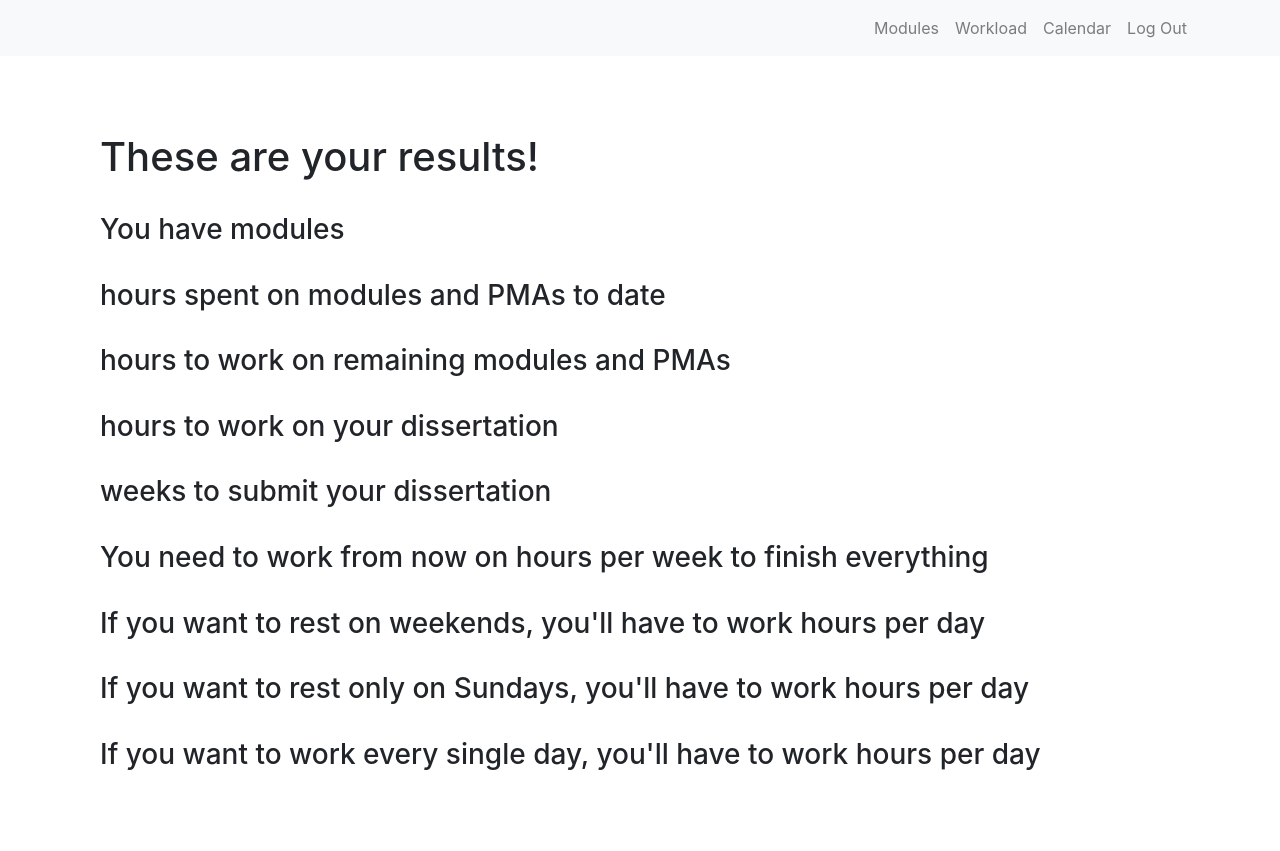
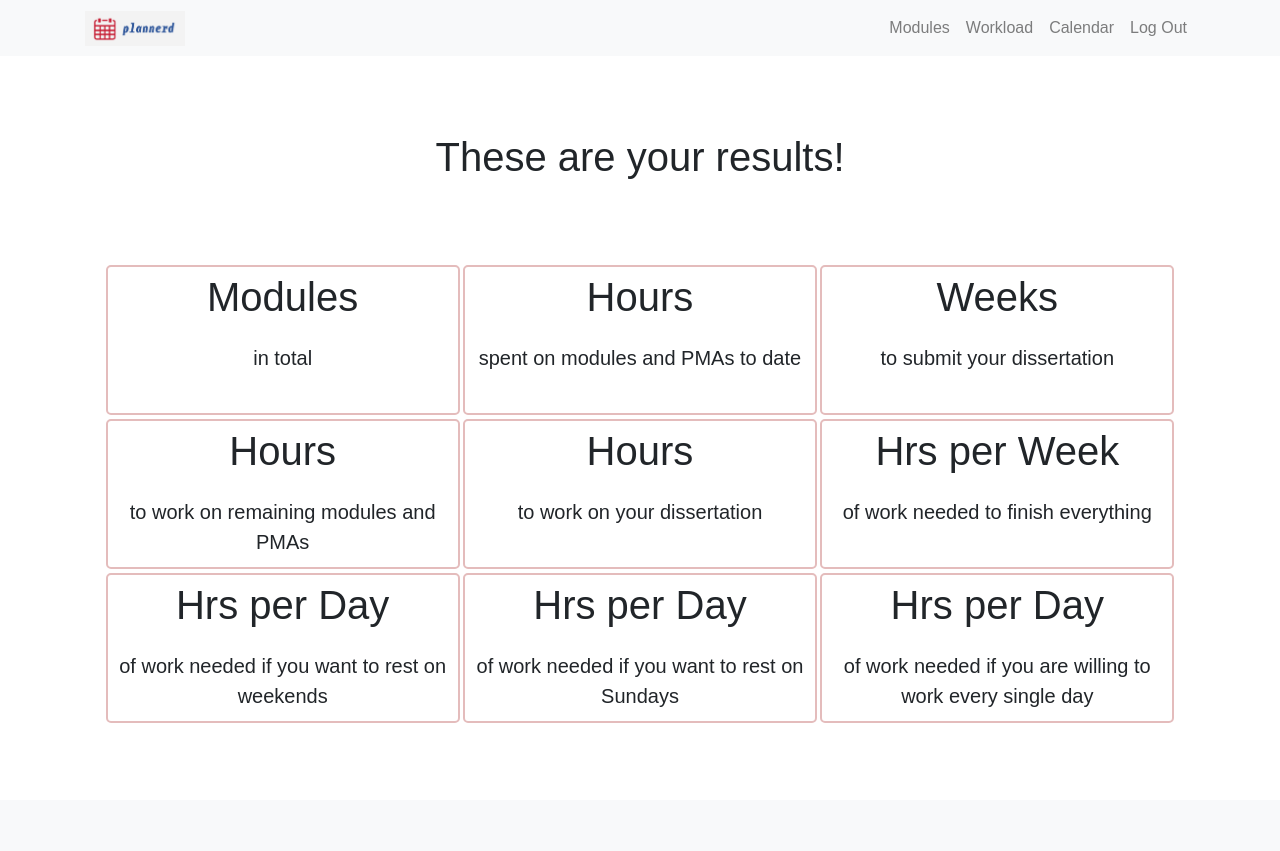
Before and after one commit to Licencinho/PMA, a Flask app: template templates/results.html in a window 1280 px wide. After the commit the page ends 723 px from the top, so only its background shows below. Run offline with Flask 2, Linux system fonts and the light colour scheme; the template is opened without the code that fills it, so the values that code supplies are empty; some libraries are stand-ins or nearby versions.

Commit message:
Updating styles to everything

```diff
--- /dev/null
+++ b/static/styles.css
@@ -0,0 +1,120 @@
+/* Additional CSS styles for the classes created for Plannerd */
+
+body {
+    font-family: Arial, Helvetica, sans-serif;
+  }
+
+.login {
+    padding: 20px;
+    background-color: #f3f3f3;
+    position: absolute;
+    top: 50%;
+    left: 50%;
+    /*Centering adapted from https://css-tricks.com/quick-css-trick-how-to-center-an-object-exactly-in-the-center/ */
+    transform: translate(-50%, -50%);
+    text-align: center;
+}
+
+.button {
+  background-color: #2e559c;
+  color: white;
+  padding: 12px 34px;
+  text-align: center;
+  font-size: 20px;
+  border-radius: 8px;
+  transition-duration: 0.4s;
+  margin: 10px
+}
+.button:hover {
+  background-color: white;
+  color: black;
+}
+
+.form-container{
+  width:80%;
+  margin:auto;
+}
+
+.form-login-field {
+  padding: 12px 20px;
+  margin: 8px 0;
+  box-sizing: border-box;
+  width:50%;
+  float:right;
+}
+.form-login-field:focus {
+  border: 3px solid #555;
+}
+
+.form-login-label{
+  width:30%;
+  font-size: 20px;
+  padding: 12px 5px;
+  margin: 8px 0;
+  box-sizing: border-box;
+  display: inline-block;
+  text-align: right;
+}
+
+.form-label{
+  font-size: 20px;
+  padding: 12px 5px;
+  margin: 8px 0;
+  box-sizing: border-box;
+  display: inline-block;
+}
+
+.form-field {
+  padding: 12px 20px;
+  margin: 8px 0;
+  box-sizing: border-box;
+  width:50%;
+}
+.form-field:focus {
+  border: 3px solid #555;
+}
+
+.left-column {
+  width: 33%;
+  height: 150px;
+  text-align: center;
+  font-size: 20px;
+  margin-bottom: 4px;
+  margin-right: 4px;
+  border: 2px solid #e4bcbc;
+  border-radius: 5px;
+  margin:auto;
+}
+
+.middle-column {
+  width: 33%;
+  text-align: center;
+  height: 150px;
+  font-size: 20px;
+  margin-bottom: 4px;
+  border: 2px solid #e4bcbc;
+  border-radius: 5px;
+  margin: auto;
+}
+
+.right-column {
+  width: 33%;
+  text-align: center;
+  height: 150px;
+  font-size: 20px;
+  margin-bottom: 4px;
+  margin-left: 4px;
+  border: 2px solid #e4bcbc;
+  border-radius: 5px;
+  margin:auto;
+}
+
+.row:after {
+  content: "";
+  display: table;
+  clear: both;
+}
+
+.row{
+  margin:4px
+}
--- a/templates/includes/_navbar.html
+++ b/templates/includes/_navbar.html
@@ -2,7 +2,7 @@
 <!-- Navigation -->
 <nav class="navbar navbar-expand-lg navbar-light bg-light fixed-top">
   <div class="container">
-    <a class="navbar-brand">{{app_data['project_name']}}</a>
+    <a href="/home"><img src="static\plannerd_logo.png" alt="Plannerd" width="100" height="35"> </img> </a>
     <button class="navbar-toggler" type="button" data-toggle="collapse" data-target="#navbarResponsive" aria-controls="navbarResponsive" aria-expanded="false" aria-label="Toggle navigation">
           <span class="navbar-toggler-icon"></span>
         </button>
--- a/templates/layout.html
+++ b/templates/layout.html
@@ -6,12 +6,14 @@
     <meta name="description" content="{{ app_data['description'] }}">
     <meta name="keywords" content="{{ app_data['keywords'] }}">
     <meta name="author" content="{{ app_data['author'] }}">
-    <link rel="icon" href="../../../../favicon.ico">
+    <link rel="icon" href="static/favicon.ico">
 
     <title>{{ app_data['html_title'] }}</title>
 
     <!-- Bootstrap core CSS -->
     <link rel="stylesheet" href="https://stackpath.bootstrapcdn.com/bootstrap/4.4.1/css/bootstrap.min.css" integrity="sha384-Vkoo8x4CGsO3+Hhxv8T/Q5PaXtkKtu6ug5TOeNV6gBiFeWPGFN9MuhOf23Q9Ifjh" crossorigin="anonymous">
+    <!-- Additional CSS -->
+    <link rel="stylesheet" href="static/styles.css" >
   </head>
 
   <body>
--- a/templates/results.html
+++ b/templates/results.html
@@ -1,27 +1,52 @@
 {% extends 'layout.html' %}
 
 {% block body %}
-    <h1>These are your results!</h1>
-
+    <span style = "text-align: center;"><h1>These are your results!</h1> </span>
     <br>
-    <h3>You have {{ formResults['number_of_modules'] }} modules</h3>
     <br>
-    <h3>{{ formResults['hours_in_modules_and_PMAs'] }} hours spent on modules and PMAs to date</h3>
     <br>
-    <h3>{{ formResults['module_hours_to_do'] }} hours to work on remaining modules and PMAs</h3>
-    <br>
-    <h3>{{ formResults['dissertation_hours_to_do'] }} hours to work on your dissertation</h3>
-    <br>
-    <h3>{{ formResults['weeks_to_submission'] }} weeks to submit your dissertation</h3>
-    <br>
-    <h3>You need to work from now on {{ formResults['hours_per_week'] }} hours per week to finish everything</h3>
-    <br>
-    <h3>If you want to rest on weekends, you'll have to work {{ formResults['hours_per_day_in_5_day_week'] }} hours per day</h3>
-    <br>
-    <h3>If you want to rest only on Sundays, you'll have to work {{ formResults['hours_per_day_in_6_day_week'] }} hours per day</h3>
-    <br>
-    <h3>If you want to work every single day, you'll have to work {{ formResults['hours_per_day_in_7_day_week'] }} hours per day</h3>
-    <br>
+    <div class="row">
+        <div class="left-column">
+            <span style = "font-size: 40px;"><p>{{ formResults['number_of_modules'] }} Modules</p></span>
+            <p>in total</p>
+        </div>
+        <div class="middle-column">
+            <span style = "font-size: 40px;"><p>{{ formResults['hours_in_modules_and_PMAs'] }} Hours</p></span>
+            <p>spent on modules and PMAs to date</p>
+        </div>
+        <div class="right-column">
+            <span style = "font-size: 40px"><p>{{ formResults['weeks_to_submission'] }} Weeks</p></span>
+            <p>to submit your dissertation</p>
+        </div>
+    </div>
+    <div class="row">
+        <div class="left-column">
+            <span style = "font-size: 40px"><p>{{ formResults['module_hours_to_do'] }} Hours</p></span>
+            <p>to work on remaining modules and PMAs</p>
+        </div>
+        <div class ="middle-column">
+            <span style = "font-size: 40px"><p>{{ formResults['dissertation_hours_to_do'] }} Hours</p></span>
+            <p>to work on your dissertation</p>
+        </div>
+        <div class ="right-column">
+            <span style = "font-size: 40px"><p>{{ formResults['hours_per_week'] }} Hrs per Week</p></span>
+            <p>of work needed to finish everything</p>
+        </div>
+    </div>
+    <div class= "row">
+        <div class ="left-column">
+            <span style = "font-size: 40px"><p>{{ formResults['hours_per_day_in_5_day_week'] }} Hrs per Day</p></span>
+            <p>of work needed if you want to rest on weekends</p>
+        </div>
+        <div class ="middle-column">
+            <span style = "font-size: 40px"><p>{{ formResults['hours_per_day_in_6_day_week'] }} Hrs per Day</p></span>
+            <p>of work needed if you want to rest on Sundays</p>
+        </div>
+        <div class ="right-column">
+            <span style = "font-size: 40px"><p>{{ formResults['hours_per_day_in_7_day_week'] }} Hrs per Day</p></span>
+            <p>of work needed if you are willing to work every single day</p>
+        </div>
+    </div>
     <br>
     <br>
 
--- a/templates/workload.html
+++ b/templates/workload.html
@@ -3,8 +3,10 @@
 {% block body %}
     <h1>Workload Calculator</h1>
     <br>
+    <span style="font-size: 20px;">
     <p> We are going to ask you a couple of questions to help you plan your work. Ask as honestly as possible, and if you don't know a value, put an estimate</p></p>
     <br>
+
     <p class="lead">
         <form method="POST" action="submit" novalidate>
             {{ form.csrf_token }}
@@ -218,7 +220,8 @@
             {%endfor%}
 
             </br>
-            <input type="submit" value="Submit">
+        </span>
+            <input class = "button" type="submit" value="Submit">
         </form>
     </p>
 
```
Also changed, not shown: templates/login.html (+41 -5 lines), templates/modules.html (+5 -5 lines), static/favicon.ico (added), 1 other file.
